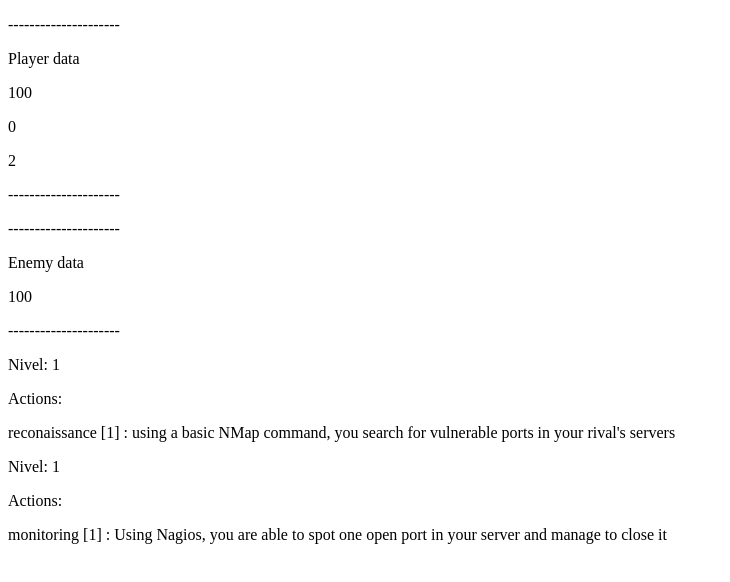
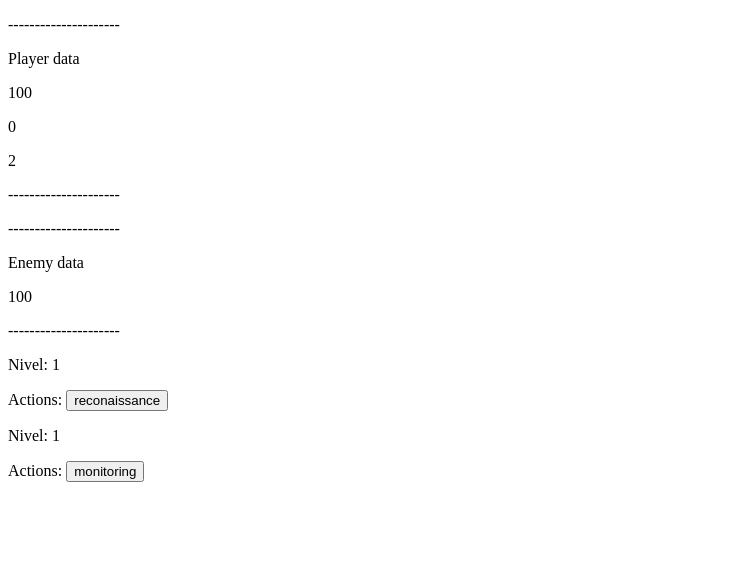
Before and after one commit to Pablomorais121/DoNotHackMe, a React (Vite) app: page / in a window 1280 px wide. Shown: the top 582 px of the page, without its empty margins (0-730 px from the left). Built offline with nearby package versions, Linux system fonts and the light colour scheme.

Commit message:
feat: connect action buttons to dispatch

```diff
--- a/src/components/ActionPanel.jsx
+++ b/src/components/ActionPanel.jsx
@@ -1,12 +1,18 @@
 import {actions} from "../data/actions.js"
+import { useGame } from "../context/GameContext.jsx"
+
 
 function ActionPanel({ team }) {
-const teamActions = actions.filter(action => team.actions.includes(action.id))
-
+    const teamActions = actions.filter(action => team.actions.includes(action.id))
+    const {dispatch} = useGame()
     return (
         <div>
             <p>Nivel: {team.level}</p>
-            <div>Actions: {teamActions.map(action => <p key={action.id}> {action.name} [{action.cost}] : {action.description} </p>)}</div>
+            <div>Actions: {teamActions.map(action =>
+                <button onClick={() => dispatch({type: 'ADD_ACTION', payload: action.id})}>
+                    {action.name}
+                </button>
+            )}</div>
         </div>
     )
 }
--- a/src/components/EnemyPanel.jsx
+++ b/src/components/EnemyPanel.jsx
@@ -1,4 +1,8 @@
-function EnemyPanel({enemy}){
+import { useGame } from "../context/GameContext"
+
+
+function EnemyPanel(){
+    const {gameState: {enemy}} = useGame()
     return (
         <div>
             <p>---------------------</p>
--- a/src/components/LogPanel.jsx
+++ b/src/components/LogPanel.jsx
@@ -1,4 +1,7 @@
-function LogPanel({log}){
+import { useGame } from "../context/GameContext"
+
+function LogPanel(){
+    const {gameState: {log}} = useGame()
     return (
         <div>
             <p>{log}</p>
--- a/src/components/PlayerPanel.jsx
+++ b/src/components/PlayerPanel.jsx
@@ -1,5 +1,8 @@
+import { useGame } from "../context/GameContext"
 
-function PlayerPanel({player}){
+function PlayerPanel(){
+    const {gameState} = useGame()
+    const player = gameState.player
     return (
         <div>
             <p>---------------------</p>
--- a/src/logic/reducer.js
+++ b/src/logic/reducer.js
@@ -6,6 +6,7 @@ const handlers = {
 }
 
 export function reducer(state, action) {
+    console.log('action:', action)
     const handler = handlers[action.type]
     return handler ? handler(state,action.payload) : state
 }
```
